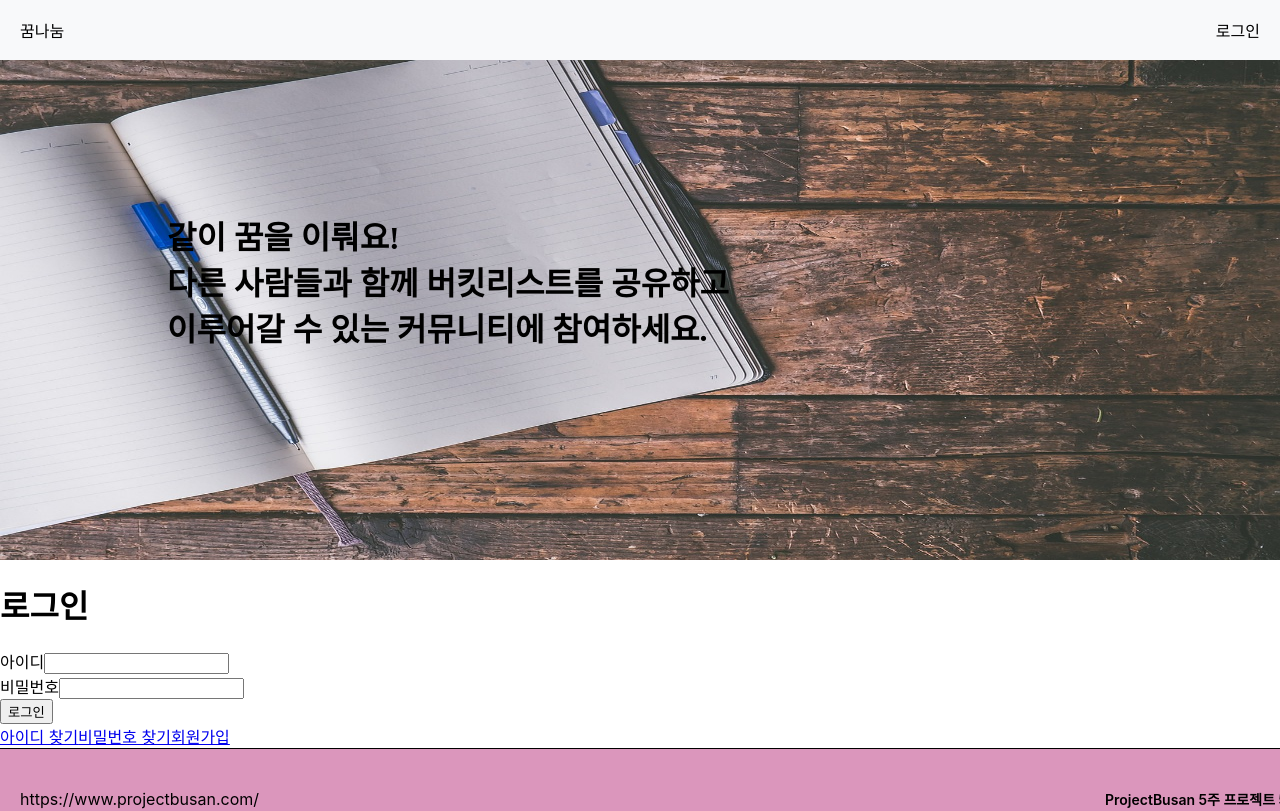
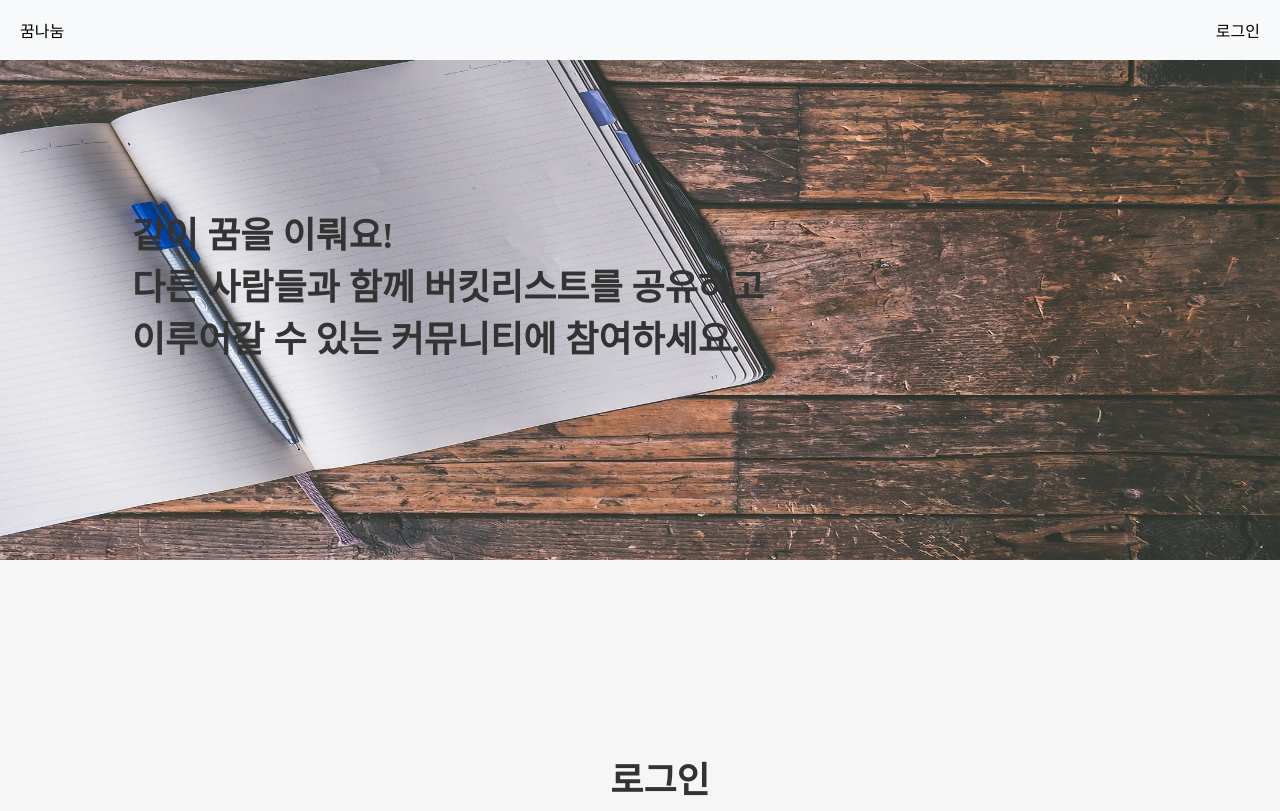
Before and after one commit to 5Week/5Week-Frontend, a React (Create React App) app: page /login in a window 1280 px wide. Shown: the top 811 px of the page. Built offline with nearby package versions, Linux system fonts and the light colour scheme.

Commit message:
loginPage_ver1

```diff
--- /dev/null
+++ b/src/loginPage/LoginPage.css
@@ -0,0 +1,82 @@
+.login-container {
+    display: flex;
+    flex-direction: column;
+    align-items: center;
+    justify-content: center;
+    width: 100%;
+    min-height: calc(100vh - 110px);
+    background-color: #f6f6f6;
+    padding: 20px;
+  }
+
+  h1 {
+    font-size: 36px;
+    color: #333;
+    margin-bottom: 40px;
+  }
+
+  form {
+    display: flex;
+    flex-direction: column;
+    align-items: center;
+    width: 100%;
+    max-width: 400px;
+    margin-bottom: 20px;
+  }
+
+  form div {
+    display: flex;
+    flex-direction: column;
+    width: 100%;
+    margin-bottom: 20px;
+  }
+
+  label {
+    font-size: 14px;
+    color: #333;
+    margin-bottom: 5px;
+  }
+
+  input {
+    width: 100%;
+    height: 40px;
+    padding: 5px 10px;
+    font-size: 16px;
+    border: 1px solid #ddd;
+    border-radius: 5px;
+    outline: none;
+  }
+
+  button[type="submit"] {
+    width: 100%;
+    padding: 10px;
+    font-size: 18px;
+    font-weight: bold;
+    color: #fff;
+    background-color: #007bff;
+    border: none;
+    border-radius: 5px;
+    cursor: pointer;
+    transition: background-color 0.3s;
+  }
+
+  button[type="submit"]:hover {
+    background-color: #0056b3;
+  }
+
+  .login-links {
+    display: flex;
+    justify-content: space-between;
+    width: 100%;
+    max-width: 400px;
+  }
+
+  .login-links a {
+    font-size: 14px;
+    color: #007bff;
+    text-decoration: none;
+  }
+
+  .login-links a:hover {
+    text-decoration: underline;
+  }
--- a/src/loginPage/LoginPage.jsx
+++ b/src/loginPage/LoginPage.jsx
@@ -1,6 +1,6 @@
 import React, { useState } from "react";
 import { Link } from "react-router-dom";
-//import "./LoginPage.css";
+import "./LoginPage.css";
 
 const LoginPage = () => {
   const [id, setId] = useState("");
```
